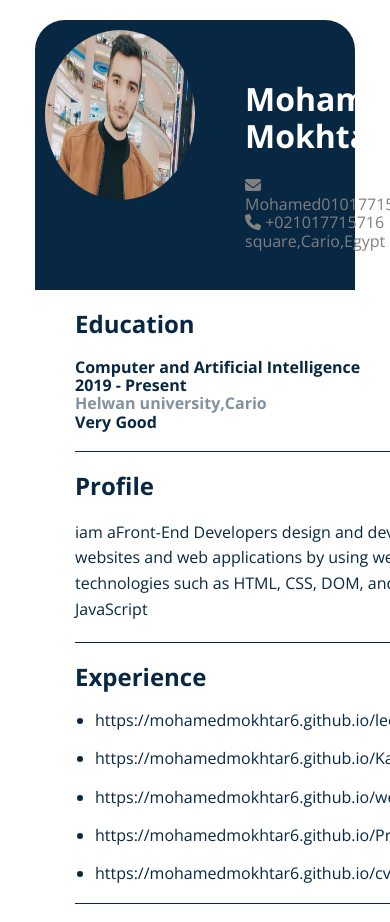
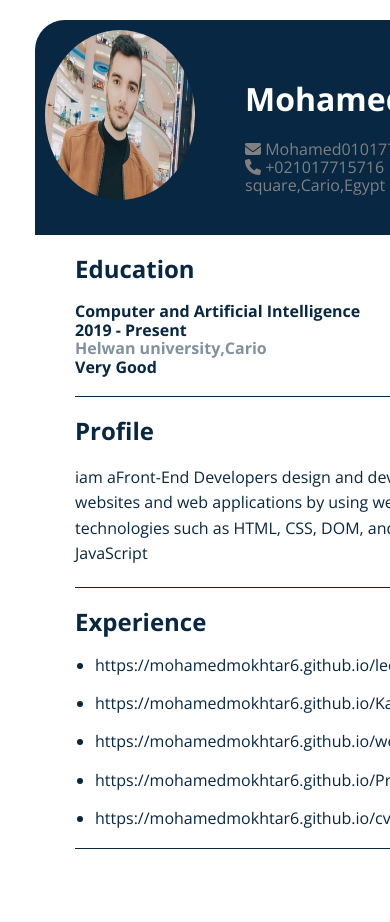
Before and after one commit to MohamedMokhtar6/cv, a plain HTML site: page index.html in a window 390 px wide. Shown: the top 922 px of the page. Drawn offline with nearby package versions, Linux system fonts and the light colour scheme.

Commit message:
Update master.css

```diff
--- a/Css/master.css
+++ b/Css/master.css
@@ -185,3 +185,6 @@ header .text .dit span a{
     right: 0;
     font-weight: 700;
 }
+@media(max-width:767px){
+    header{    width: 180%;}
+}
```
